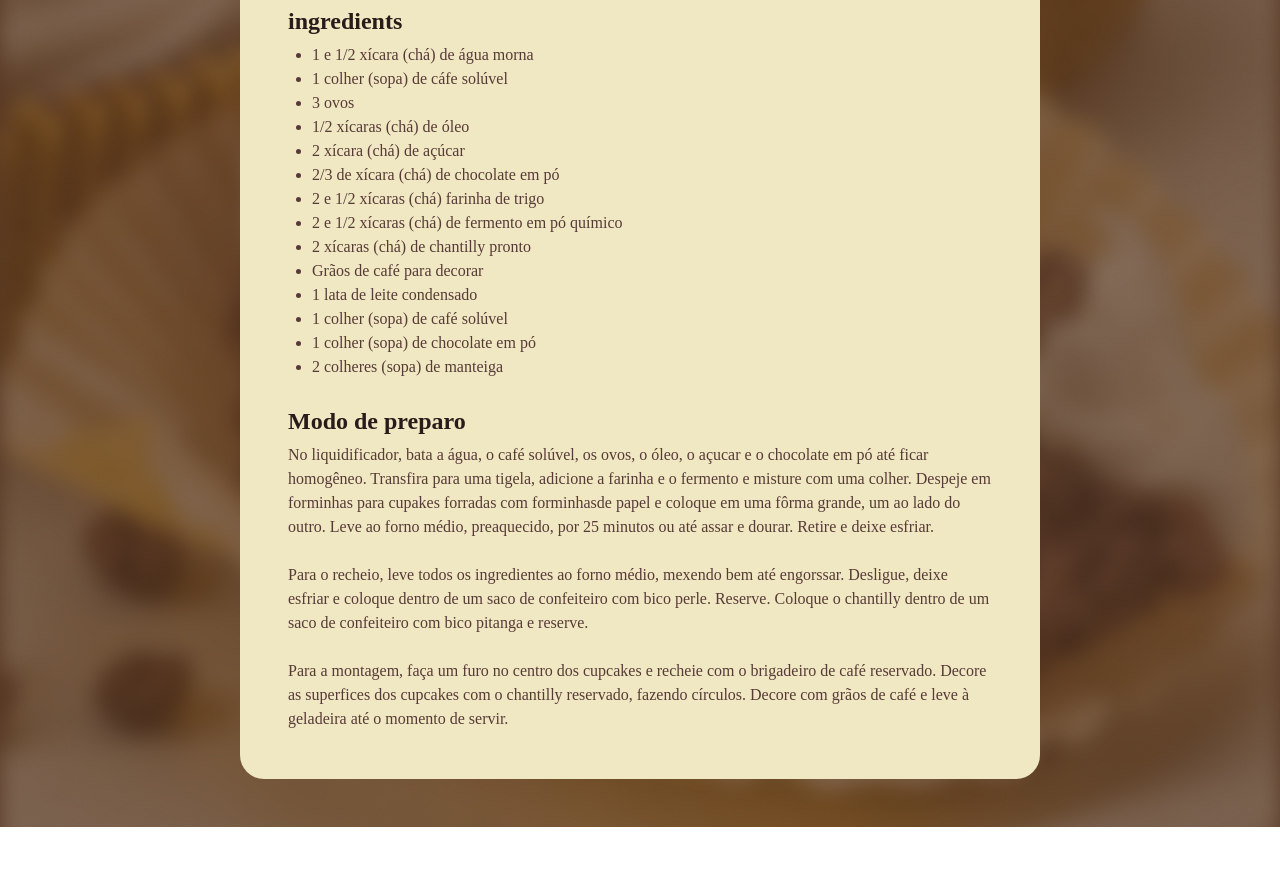
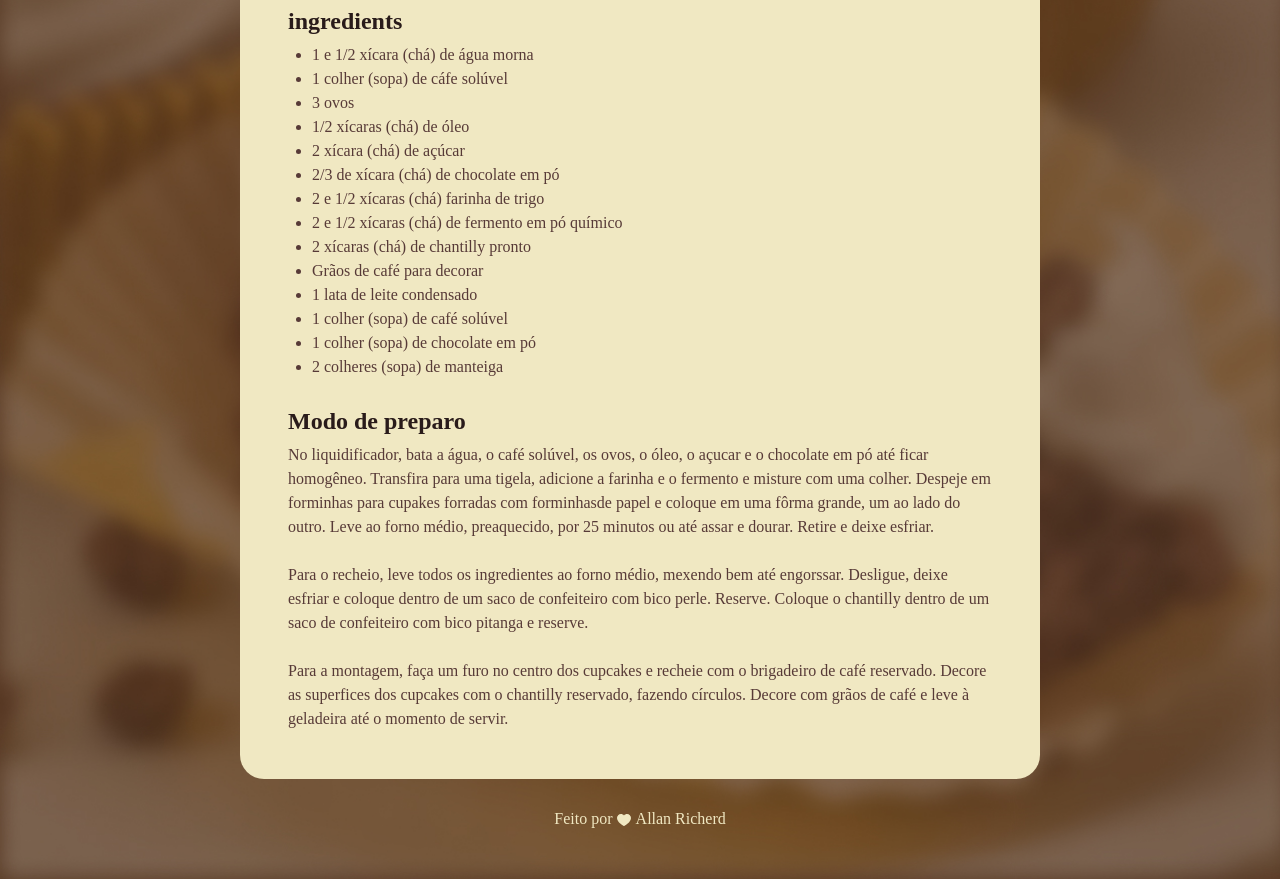
Before and after one commit to AllanDevX/Pagina-de-Receita, a plain HTML site: page index.html in a window 1280 px wide. Shown: the part 720-1599 px from the top of the page. Before the commit the page ends 1547 px from the top, so only its background shows below. Drawn offline with Linux system fonts and the light colour scheme; a web font is replaced by a local one.

Commit message:
Adicionando footer

```diff
--- a/index.html
+++ b/index.html
@@ -65,6 +65,10 @@
         </p>
     </main>
 </div>
-
+<footer>
+    Feito por
+    <img src="assets/heart.svg" alt="Coracaozinho fofinho">
+    Allan Richerd
+</footer>
 </body>
 </html>
--- a/style.css
+++ b/style.css
@@ -21,7 +21,7 @@ body{
     padding: 24px;
     background-color: #F0E8C2;
     border-radius: 24px;
-    margin: 48px auto;
+    margin: 48px auto 28px;
 }
 
 img {
@@ -58,3 +58,13 @@ h1, h2{
 ul {
     padding-left: 24px;
 }
+
+footer {
+    color: #F0E8C2;
+    text-align: center;
+    padding-bottom: 48px;
+}
+
+footer img {
+    vertical-align: middle;
+}
```
Also changed, not shown: assets/heart.svg (added).
